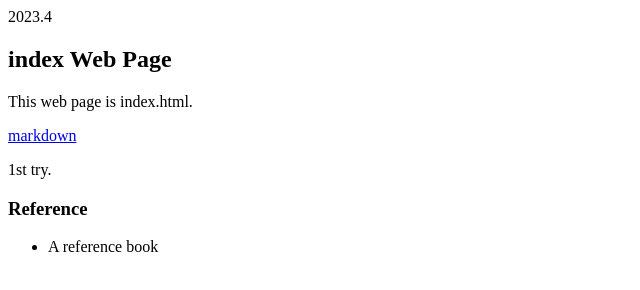
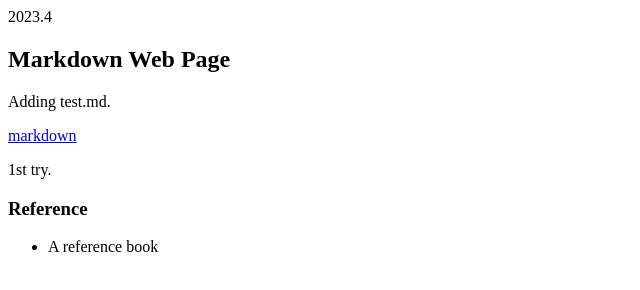
Before and after one commit to yuLuno1/gitWeb, a plain HTML site: page index.html in a window 1280 px wide. Shown: the whole page, without its empty margins (0-640 px from the left). Drawn offline with Linux system fonts and the light colour scheme.

Commit message:
change index.html

```diff
--- a/index.html
+++ b/index.html
@@ -1,10 +1,10 @@
 <article>
 <header>
     <p>2023.4<p>
-    <h1>index Web Page </h1>
+    <h1>Markdown Web Page </h1>
 </header>
 <section>
-    <p>This web page is index.html.<p>
+    <p>Adding test.md.<p>
     <a href="test.md">markdown</a>
 </section>
 <section>
```
